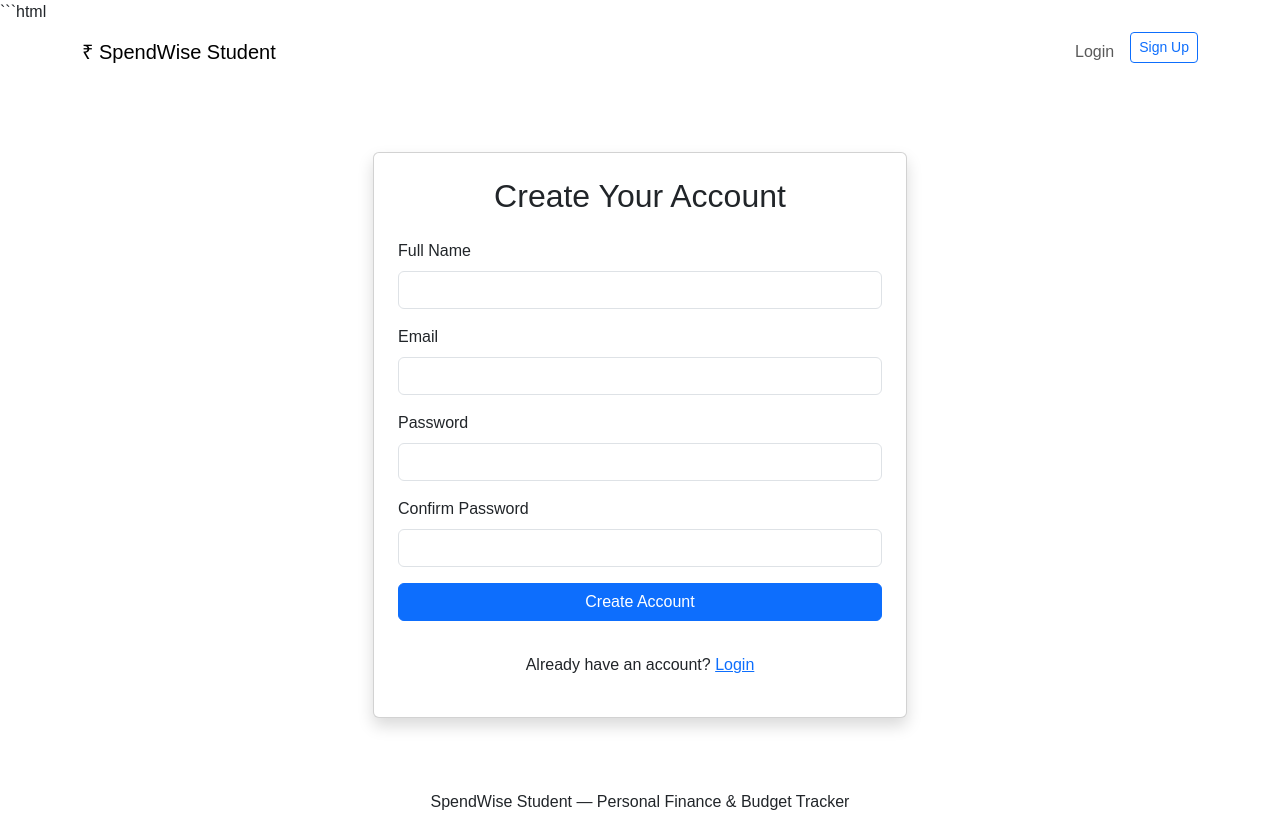
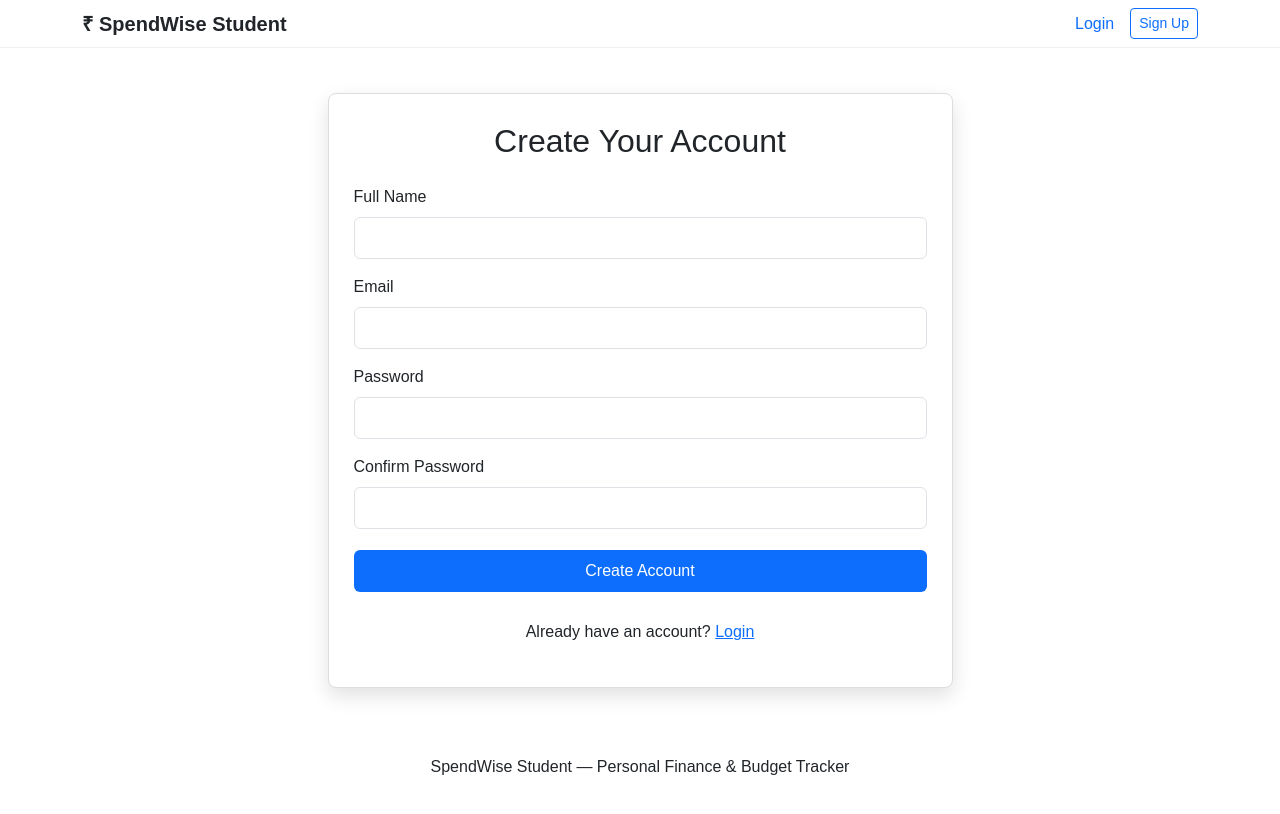
Before and after one commit to manavpathak2404/SpendWise-Student, a Flask app: page /signup in a window 1280 px wide. After the commit the page ends 775 px from the top, so only its background shows below. Run offline with Flask 3, Linux system fonts and the light colour scheme.

Commit message:
Refactor signup.html for improved structure and styling

````diff
--- a/templates/auth/signup.html
+++ b/templates/auth/signup.html
@@ -1,61 +1,298 @@
-```html
-{% extends "base.html" %}
-{% block title %}Sign Up | SpendWise Student{% endblock %}
+<!DOCTYPE html>
+<html lang="en">
+<head>
+    <meta charset="UTF-8">
+    <meta name="viewport" content="width=device-width, initial-scale=1.0">
 
-{% block content %}
-<div class="container py-5">
-    <div class="row justify-content-center">
-        <div class="col-md-6">
-            <div class="card shadow p-4">
-                <h2 class="text-center mb-4">Create Your Account</h2>
+    <title>Sign Up | SpendWise Student</title>
+
+    <link
+        href="https://cdn.jsdelivr.net/npm/bootstrap@5.3.3/dist/css/bootstrap.min.css"
+        rel="stylesheet"
+    >
+
+    <style>
+        body {
+            background: #ffffff;
+            color: #212529;
+            font-family: Arial, sans-serif;
+            min-height: 100vh;
+            display: flex;
+            flex-direction: column;
+        }
+
+        .navbar {
+            background: #ffffff;
+            border-bottom: 1px solid #f0f0f0;
+        }
+
+        .brand {
+            font-size: 20px;
+            font-weight: 600;
+            color: #212529;
+            text-decoration: none;
+        }
+
+        .brand:hover {
+            color: #0d6efd;
+        }
+
+        .nav-link {
+            color: #0d6efd;
+            font-weight: 500;
+        }
+
+        .signup-container {
+            flex: 1;
+            display: flex;
+            align-items: center;
+            justify-content: center;
+            padding: 45px 15px;
+        }
+
+        .signup-card {
+            width: 100%;
+            max-width: 625px;
+            background: #ffffff;
+            padding: 28px 25px;
+            border: 1px solid #dddddd;
+            border-radius: 8px;
+            box-shadow: 0 8px 20px rgba(0, 0, 0, 0.12);
+        }
+
+        .signup-title {
+            text-align: center;
+            font-size: 32px;
+            margin-bottom: 25px;
+            font-weight: 500;
+        }
+
+        .form-label {
+            font-weight: 500;
+            margin-bottom: 8px;
+        }
+
+        .form-control {
+            min-height: 42px;
+            border-radius: 6px;
+        }
+
+        .form-control:focus {
+            border-color: #86b7fe;
+            box-shadow: 0 0 0 0.2rem rgba(13, 110, 253, 0.15);
+        }
+
+        .signup-btn {
+            width: 100%;
+            min-height: 42px;
+            background: #0d6efd;
+            border: none;
+            border-radius: 6px;
+            color: #ffffff;
+            font-weight: 500;
+            margin-top: 5px;
+        }
+
+        .signup-btn:hover {
+            background: #0b5ed7;
+        }
+
+        .login-text {
+            text-align: center;
+            margin-top: 28px;
+            margin-bottom: 15px;
+        }
+
+        .login-text a {
+            color: #0d6efd;
+        }
+
+        .footer {
+            text-align: center;
+            padding: 22px 12px;
+            color: #212529;
+        }
+
+        @media (max-width: 576px) {
+            .signup-container {
+                padding: 30px 15px;
+            }
+
+            .signup-card {
+                padding: 24px 18px;
+            }
+
+            .signup-title {
+                font-size: 27px;
+            }
+        }
+    </style>
+</head>
+
+<body>
+
+    <nav class="navbar navbar-expand-lg">
+        <div class="container">
+            <a class="brand" href="{{ url_for('login') }}">
+                ₹ SpendWise Student
+            </a>
+
+            <div class="d-flex align-items-center gap-3">
+                <a class="nav-link" href="{{ url_for('login') }}">
+                    Login
+                </a>
+
+                <a
+                    class="btn btn-outline-primary btn-sm"
+                    href="{{ url_for('signup') }}"
+                >
+                    Sign Up
+                </a>
+            </div>
+        </div>
+    </nav>
+
+    <main class="signup-container">
+        <div class="signup-card">
+
+            <h1 class="signup-title">Create Your Account</h1>
+
+            {% with messages = get_flashed_messages(with_categories=true) %}
+                {% if messages %}
+                    {% for category, message in messages %}
+                        <div
+                            class="alert alert-{{ category }} alert-dismissible fade show"
+                            role="alert"
+                        >
+                            {{ message }}
+                            <button
+                                type="button"
+                                class="btn-close"
+                                data-bs-dismiss="alert"
+                                aria-label="Close"
+                            ></button>
+                        </div>
+                    {% endfor %}
+                {% endif %}
+            {% endwith %}
+
+            {% if errors %}
+                <div class="alert alert-danger" role="alert">
+                    Please correct the errors below.
+                </div>
+            {% endif %}
 
             <form method="POST" action="{{ url_for('signup') }}">
+
                 <div class="mb-3">
-                        <label class="form-label">Full Name</label>
-                        <input type="text" name="name" class="form-control"
-                               value="{{ values.get('name', '') }}" required>
+                    <label for="name" class="form-label">
+                        Full Name
+                    </label>
+
+                    <input
+                        type="text"
+                        class="form-control {% if errors.get('name') %}is-invalid{% endif %}"
+                        id="name"
+                        name="name"
+                        value="{{ values.get('name', '') }}"
+                        maxlength="100"
+                        autocomplete="name"
+                        required
+                    >
+
                     {% if errors.get('name') %}
-                        <div class="text-danger">{{ errors.get('name') }}</div>
+                        <div class="invalid-feedback">
+                            {{ errors.get('name') }}
+                        </div>
                     {% endif %}
                 </div>
 
                 <div class="mb-3">
-                        <label class="form-label">Email</label>
-                        <input type="email" name="email" class="form-control"
-                               value="{{ values.get('email', '') }}" required>
+                    <label for="email" class="form-label">
+                        Email
+                    </label>
+
+                    <input
+                        type="email"
+                        class="form-control {% if errors.get('email') %}is-invalid{% endif %}"
+                        id="email"
+                        name="email"
+                        value="{{ values.get('email', '') }}"
+                        maxlength="150"
+                        autocomplete="email"
+                        required
+                    >
+
                     {% if errors.get('email') %}
-                        <div class="text-danger">{{ errors.get('email') }}</div>
+                        <div class="invalid-feedback">
+                            {{ errors.get('email') }}
+                        </div>
                     {% endif %}
                 </div>
 
                 <div class="mb-3">
-                        <label class="form-label">Password</label>
-                        <input type="password" name="password" class="form-control" required>
+                    <label for="password" class="form-label">
+                        Password
+                    </label>
+
+                    <input
+                        type="password"
+                        class="form-control {% if errors.get('password') %}is-invalid{% endif %}"
+                        id="password"
+                        name="password"
+                        minlength="6"
+                        autocomplete="new-password"
+                        required
+                    >
+
                     {% if errors.get('password') %}
-                        <div class="text-danger">{{ errors.get('password') }}</div>
+                        <div class="invalid-feedback">
+                            {{ errors.get('password') }}
+                        </div>
                     {% endif %}
                 </div>
 
                 <div class="mb-3">
-                        <label class="form-label">Confirm Password</label>
-                        <input type="password" name="confirm_password" class="form-control" required>
+                    <label for="confirm_password" class="form-label">
+                        Confirm Password
+                    </label>
+
+                    <input
+                        type="password"
+                        class="form-control {% if errors.get('confirm_password') %}is-invalid{% endif %}"
+                        id="confirm_password"
+                        name="confirm_password"
+                        minlength="6"
+                        autocomplete="new-password"
+                        required
+                    >
+
                     {% if errors.get('confirm_password') %}
-                        <div class="text-danger">{{ errors.get('confirm_password') }}</div>
+                        <div class="invalid-feedback">
+                            {{ errors.get('confirm_password') }}
+                        </div>
                     {% endif %}
                 </div>
 
-                    <button type="submit" class="btn btn-primary w-100">
+                <button type="submit" class="signup-btn">
                     Create Account
                 </button>
+
             </form>
 
-                <p class="text-center mt-3">
+            <p class="login-text">
                 Already have an account?
                 <a href="{{ url_for('login') }}">Login</a>
             </p>
+
         </div>
-        </div>
-    </div>
-</div>
-{% endblock %}
-```
+    </main>
+
+    <footer class="footer">
+        SpendWise Student — Personal Finance &amp; Budget Tracker
+    </footer>
+
+    <script src="https://cdn.jsdelivr.net/npm/bootstrap@5.3.3/dist/js/bootstrap.bundle.min.js"></script>
+
+</body>
+</html>
````
Lines whose indentation alone changed are shown as unchanged.
